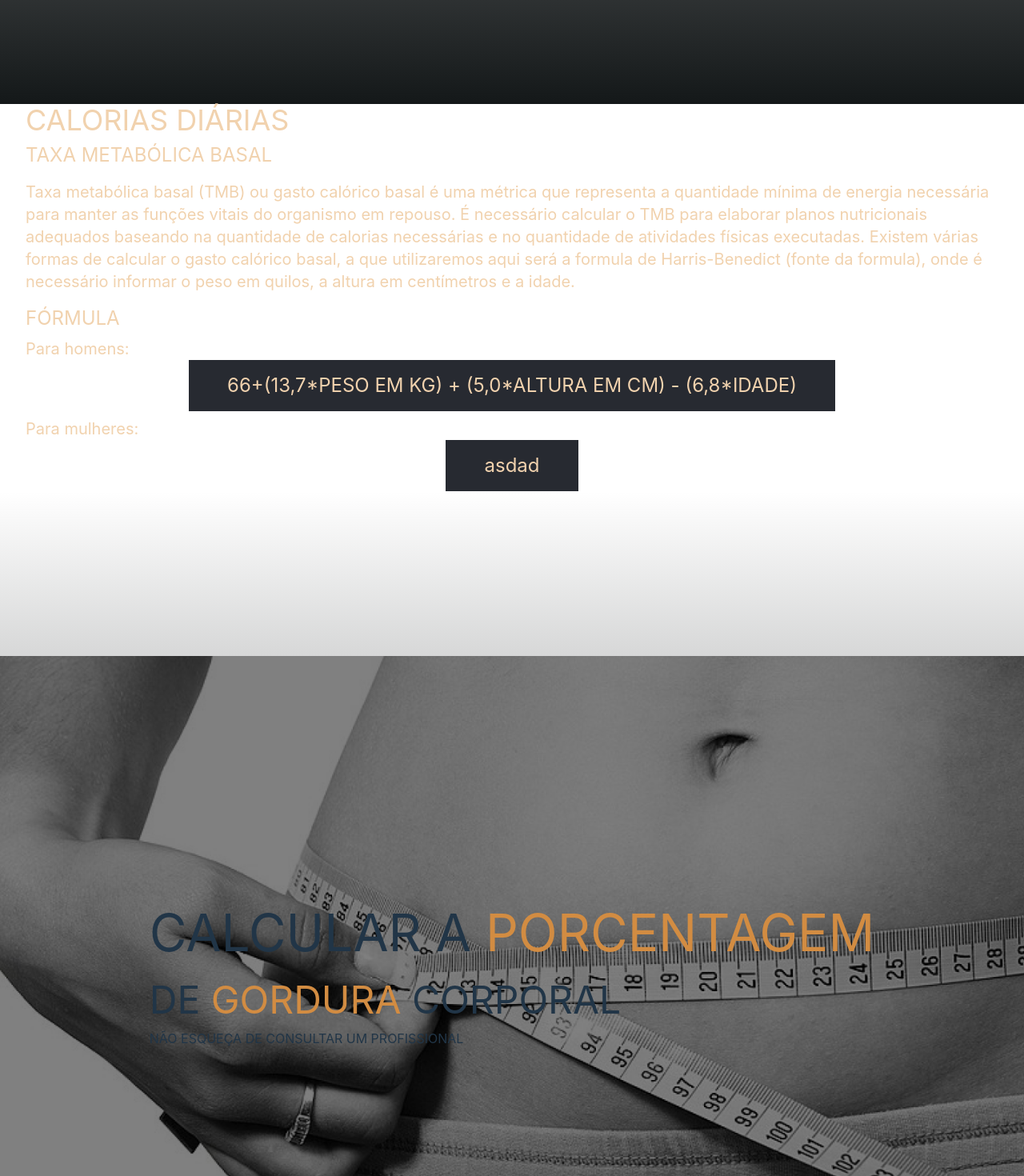
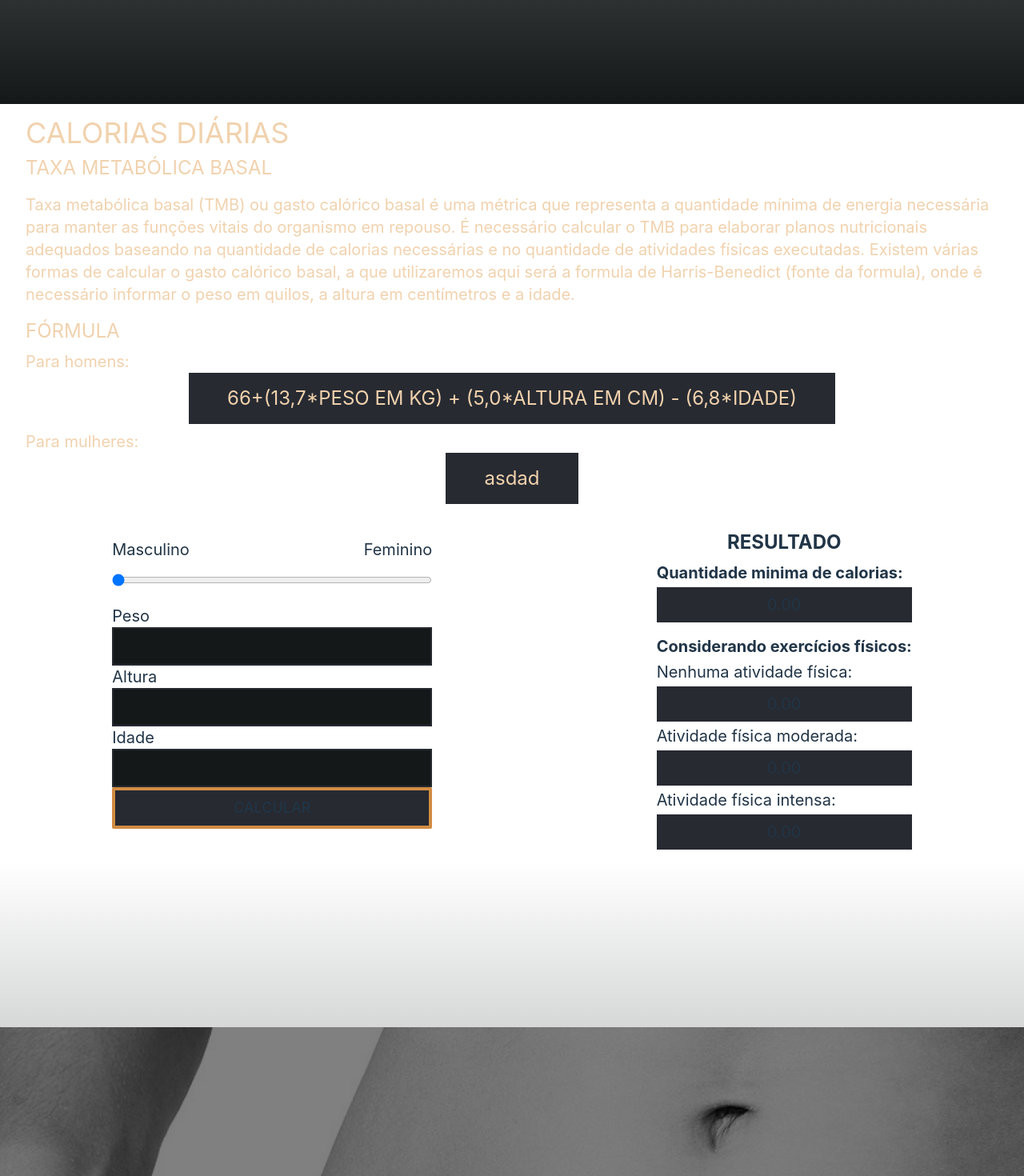
Before and after one commit to arttturslv/FIT, a React (Vite) app: page / in a window 1280 px wide. Shown: the part 1100-2570 px from the top of the page at 80% size. Built offline with nearby package versions, Linux system fonts and the light colour scheme.

Commit message:
feat: added calculations for fat percentage & basal metabolic rate

```diff
--- a/src/App.jsx
+++ b/src/App.jsx
@@ -4,12 +4,13 @@ import IntroductionText from "./components/IntroductionText"
 
 import hip from './assets/hip.png'
 import workout from './assets/workout.png'
+import FormOutcome from "./components/FormOutcome"
 
 export default function App() {
   return (
     <div className='flex flex-col justify-center items-center bg-yellow h-screen w-screen'>
       <Navbar />
-      <main className='max-w-[1440px] w-full bg-black flex-1 h-full'>
+      <main className='max-w-[1440px] w-full bg-black flex-1 h-full space-y-4'>
         <Highlight image={workout}>
             <h2 className="text-[4rem] max-lg:text-[3rem] max-md:text-[2rem] max-sm:text-[1.4rem]">O QUE <span className="text-yellow">VOCÊ</span> PRECISA</h2>
             <h2 className="text-[3rem] max-lg:text-[2rem] max-md:text-[1rem] max-sm:text-[1rem]">SABER PARA <span className="text-yellow">EMAGRECER</span></h2>
@@ -30,6 +31,8 @@ export default function App() {
             }
           }
         />
+        <FormOutcome type={"TMB"}></FormOutcome>
+
 
         <Highlight image={hip}>
             <h2 className="text-[4rem] max-lg:text-[3rem] max-md:text-[2rem] max-sm:text-[1.4rem]">CALCULAR A <span className="text-yellow">PORCENTAGEM</span></h2>
@@ -51,6 +54,8 @@ export default function App() {
             }
           }
         />
+        <FormOutcome type={"BF"}></FormOutcome>
+
 
 
       </main>
--- /dev/null
+++ b/src/components/FormOutcome.jsx
@@ -0,0 +1,80 @@
+import { useState } from 'react'
+
+import FullForm from './FullForm';
+
+export default function FormOutcome({ type }) {
+    const [resultado, setResultado] = useState(0);
+    const [weight, setWeight] = useState(0);
+
+    if (type == 'TMB') {
+        return (
+            <div>
+                <div className="flex justify-around md:flex-row items-center flex-col space-y-4 text-xl">
+                    <div className="flex-row space-y-2">
+                        <FullForm type={type} setResultado={setResultado} setWeight={setWeight} weight={weight} />
+                    </div>
+
+                    <div className="flex-row space-y-2">
+                        <h5 className='text-center text-2xl font-bold'>RESULTADO</h5>
+                        <div className='flex-col space-y-4'>
+                            <div className='space-y-1'>
+                                <p className='font-bold'>Quantidade minima de calorias:</p>
+                                <p className='px-6 py-2 text-center bg-navy'>{(resultado).toFixed(2)}</p>
+                            </div>
+                            <div className='space-y-1'>
+                                <p className=' font-bold'>Considerando exercícios físicos:</p>
+                                <div className='space-y-1'>
+                                    <p>Nenhuma atividade física:</p>
+                                    <p className='px-6 py-2 text-center bg-navy'>{(resultado * 1.25).toFixed(2)}</p>
+                                </div>
+                                <div className='space-y-1'>
+                                    <p>Atividade física moderada:</p>
+                                    <p className='px-6 py-2 text-center bg-navy'>{(resultado * 1.35).toFixed(2)}</p>
+                                </div>
+                                <div className='space-y-1'>
+                                    <p>Atividade física intensa:</p>
+                                    <p className='px-6 py-2 text-center bg-navy'>{(resultado * 1.45).toFixed(2)}</p>
+                                </div>
+                            </div>
+                        </div>
+                    </div>
+                </div>
+            </div>
+        )
+    } else if (type == 'BF') {
+        return (
+            <div>
+                <div className="flex justify-around md:flex-row items-center flex-col space-y-4 text-xl">
+                    <div className="flex-row space-y-2">
+                        <FullForm type={type} setResultado={setResultado} setWeight={setWeight} weight={weight}/>
+                    </div>
+
+                    <div className="flex-row space-y-2">
+                        <h5 className='text-center text-2xl font-bold'>RESULTADO</h5>
+                        <div className='flex-col space-y-4'>
+                            <div className='space-y-1'>
+                                <p className=' font-bold'>Porcentagem de gordura (BF)</p>
+                                <p className='px-6 py-2  text-center bg-navy'>{(resultado).toFixed(2)}%</p>
+                            </div>
+                            <div className='space-y-1'>
+                                <p className=' font-bold'>Massa magra</p>
+                                <div className='space-y-1'>
+                                    <p>Refere-se a musculos e ossos:</p>
+                                    <p className='px-6 py-2  text-center bg-navy'>{((1-(resultado / 100)) * weight).toFixed(2)} kg</p>
+                                </div>
+                                <p className=' font-bold'>Massa gorda</p>
+                                <div className='space-y-1'>
+                                    <p>Refere-se a gordura</p>
+                                    <p className='px-6 py-2 text-center bg-navy'>{(((resultado / 100)) * weight).toFixed(2)} kg</p>
+                                </div>
+
+                            </div>
+                        </div>
+                    </div>
+                </div>
+            </div>
+        )
+    }
+
+
+}
--- /dev/null
+++ b/src/components/FullForm.jsx
@@ -0,0 +1,108 @@
+import { useState } from 'react'
+
+export default function FullForm({type, setResultado, setWeight, weight}) {
+
+    const [gender, setGender] = useState(0);
+    const [height, setHeight] = useState(0);
+    const [waist, setWaist] = useState(0);
+    const [neck, setNeck] = useState(0);
+    const [hip, setHip] = useState(0);
+    const [abdomen, setAbdomen] = useState(0);
+    const [age, setAge] = useState(0);
+
+    function calcularBFM() {
+        let sum = ((85.79*Math.log10(abdomen-neck))-(62.56*Math.log10(height)))+12.76
+        return sum;
+    }
+
+    function calcularBFF() {
+        let sum = ((135.1*Math.log10(waist+hip-neck))-(97.93*Math.log10(height)))-46.65
+        return sum;
+    }
+
+    function calcularTMBM() {
+        let sum = (66 + (13.7 * weight) + (5.0 * height)) - (6.8 * age);
+        return sum;
+    }
+
+    function calcularTMBF() {
+        let sum = (665 + (9.6 * weight) + (1.8 * height)) - (4.7 * age);
+        return sum;
+    }
+
+    function calcular() {
+        if(type=='BF') {
+            if(gender==0) {
+                setResultado(calcularBFM());
+            } else {
+                setResultado(calcularBFF());
+            }
+        } else {
+            if(gender==0) {
+                setResultado(calcularTMBM());
+            } else {
+                setResultado(calcularTMBF());
+            }
+        }
+    }
+
+
+    return (
+        <div className="w-[400px] text-xl">
+            <div>
+                <span className='flex justify-between'>
+                    <p>Masculino</p>
+                    <p>Feminino</p>
+                </span>
+                <input onChange={(e) => setGender(e.target.value)} className='w-full py-4' type="range" name="" id="" min="0" value={gender} step="1" max="1" />
+            </div>
+            <div>
+                <p>Peso</p>
+                <input onChange={(e) => setWeight(e.target.value)} className='w-full py-2 px-4 bg-black border-navy border-2 ' type="text" name="" id="" />
+            </div>
+            <div>
+                <p>Altura</p>
+                <input onChange={(e) => setHeight(e.target.value)} className='w-full py-2 px-4 bg-black border-navy border-2 ' type="text" name="" id="" />
+            </div>
+            <div>
+                <p>Idade</p>
+                <input onChange={(e) => setAge(e.target.value)} className='w-full py-2 px-4 bg-black border-navy border-2 ' type="text" name="" id="" />
+            </div>
+
+
+            {
+                type=="BF"?
+                    gender==0?
+                        <>
+                            <div>
+                                <p>Pescoço</p>
+                                <input onChange={(e) => setNeck(e.target.value)} className='w-full py-2 px-4 bg-black border-navy border-2 ' type="text" name="" id="" />
+                            </div>
+                            <div>
+                                <p>Abdômen</p>
+                                <input onChange={(e) => setAbdomen(e.target.value)} className='w-full py-2 px-4 bg-black border-navy border-2 ' type="text" name="" id="" />
+                            </div>
+                        </>
+                    :
+                    <>
+                        <div>
+                            <p>Pescoço</p>
+                            <input onChange={(e) => setNeck(e.target.value)} className='w-full py-2 px-4 bg-black border-navy border-2 ' type="text" name="" id="" />
+                        </div>
+                        <div>
+                            <p>Cintura</p>
+                            <input onChange={(e) => setWaist(e.target.value)} className='w-full py-2 px-4 bg-black border-navy border-2 ' type="text" name="" id="" />
+                        </div>
+                        <div>
+                            <p>Quadril</p>
+                            <input onChange={(e) => setHip(e.target.value)} className='w-full py-2 px-4 bg-black border-navy border-2 ' type="text" name="" id="" />
+                        </div>
+                    </>
+                :
+                <></>
+            }
+            <button onClick={calcular} className="w-full bg-navy border-yellow border-4 button-hover pt-2 py-2" type="button">CALCULAR</button>
+
+        </div>
+    )
+}
```
